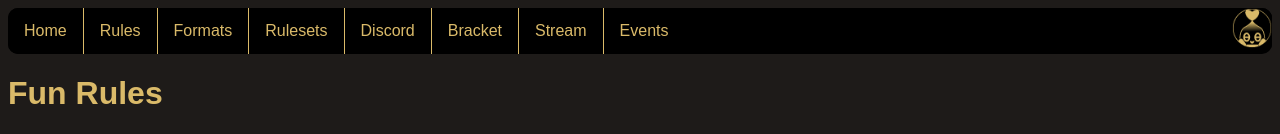
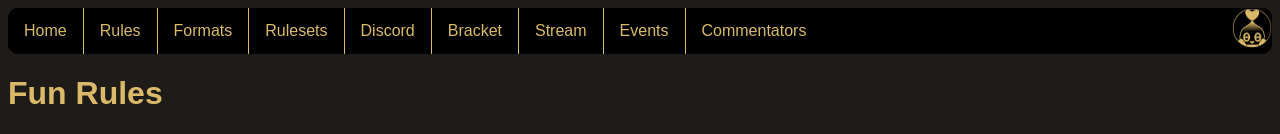
Before and after one commit to StaccatoSemibreve/gardenofchaos.xyz, a plain HTML site: page rules.html in a window 1280 px wide. Shown: the top 134 px of the page. Drawn offline with Linux system fonts and the light colour scheme.

Commit message:
Update rules.html

```diff
--- a/rules.html
+++ b/rules.html
@@ -18,6 +18,7 @@
   <li class="navbar"><a href="https://challonge.com/FSGardenofChaos4" class="navbar">Bracket</a></li>
   <li class="navbar"><a href="https://twitch.tv/danielstretulch" class="navbar">Stream</a></li>
   <li class="navbar"><a href="/events.html" class="navbar">Events</a></li>
+  <li class="navbar"><a href="/commentators.html" class="navbar">Commentators</a></li>
   <li class="logo"><img src="FSgardenOfChao-196x196.png" class="logo" title="logo" alt="A logo of a happy chao in a circle, in the colours of the Fantasy Strike logo."></li>
 </ul>
 <h1>Fun Rules</h1>
```
